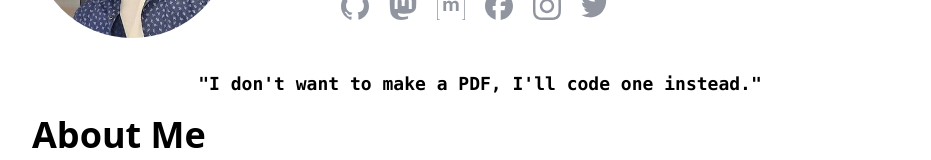
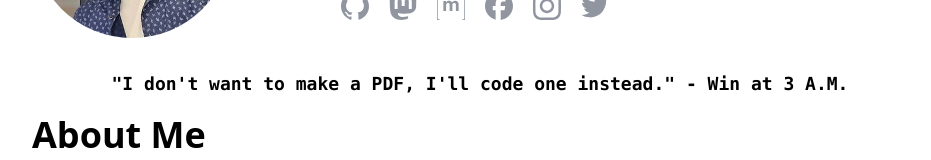
Before and after one commit to WinsDominoes/website, a Next.js app: page / in a window 1280 px wide. Shown: the part 304-464 px from the top of the page, without its empty margins (160-1091 px from the left). Built offline with nearby package versions, Linux system fonts and the light colour scheme.

Commit message:
escaped characters

```diff
--- a/app/page.tsx
+++ b/app/page.tsx
@@ -30,7 +30,7 @@ export default function Home() {
                     </div>
 
                     <div className='col-span-3 flex flex-col place-items-center max-sm:place-items-start'>
-                        <code className='text-lg font-bold'>"I don't want to make a PDF, I'll code one instead."</code>
+                        <code className='text-lg font-bold'>&quot;I don&apos;t want to make a PDF, I&apos;ll code one instead.&quot; - Win at 3 A.M.</code>
                     </div>
 
                     <div className="col-span-3 mt-[-15px]">
```
